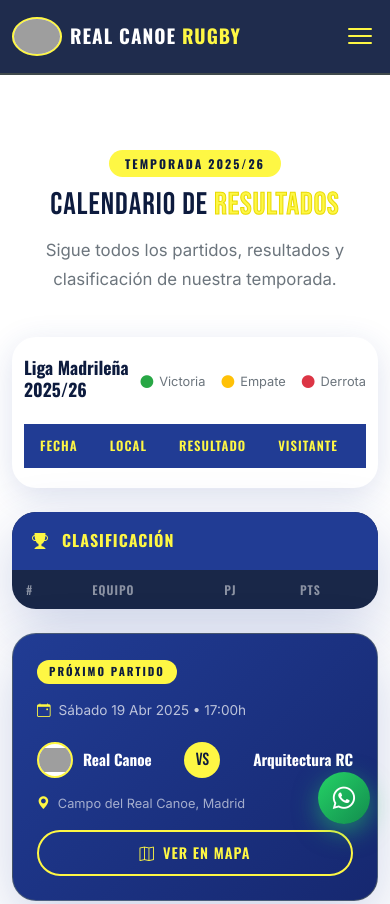
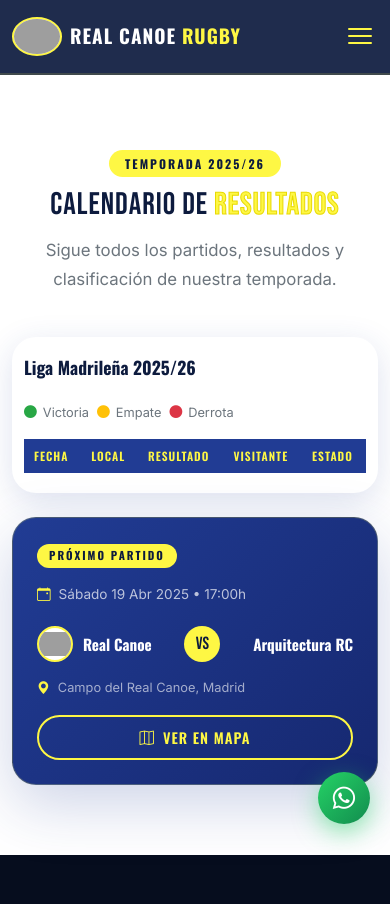
Before and after one commit to Mariomin23/realcanoe, a website: page calendario.html in a window 390 px wide. Shown: the top 904 px of the page. Drawn offline with nearby package versions, Linux system fonts and the light colour scheme; no server answers; grey boxes are pictures that could not be loaded.

Commit message:
Please provide the code changes or file diffs you would like me to summarize.

```diff
--- a/calendario.html
+++ b/calendario.html
@@ -120,9 +120,9 @@
         <div class="row g-4 mt-2">
           <div class="col-lg-8">
             <div class="calendar-table-wrapper" data-aos="fade-right">
-              <div class="calendar-header d-flex justify-content-between align-items-center mb-3">
+              <div class="calendar-header d-flex flex-column flex-sm-row justify-content-between align-items-start align-items-sm-center gap-3 mb-3">
                 <h3 class="calendar-month">Liga Madrileña 2025/26</h3>
-                <div class="calendar-legend d-flex gap-3">
+                <div class="calendar-legend d-flex flex-wrap gap-2 gap-sm-3">
                   <span class="legend-item win"><i class="bi bi-circle-fill"></i> Victoria</span>
                   <span class="legend-item draw"><i class="bi bi-circle-fill"></i> Empate</span>
                   <span class="legend-item loss"><i class="bi bi-circle-fill"></i> Derrota</span>
@@ -148,28 +148,7 @@
             </div>
           </div>
           <div class="col-lg-4">
-            <div class="standings-card" data-aos="fade-left" data-aos-delay="150">
-              <div class="standings-header">
-                <i class="bi bi-trophy-fill me-2"></i> Clasificación
-              </div>
-              <div class="table-responsive">
-                <table class="table table-standings" aria-label="Tabla de clasificación">
-                  <thead>
-                    <tr>
-                      <th>#</th>
-                      <th>Equipo</th>
-                      <th>PJ</th>
-                      <th>Pts</th>
-                    </tr>
-                  </thead>
-                  <tbody id="standings-body">
-                    <!-- Populated by JS / MVC Controller -->
-                  </tbody>
-                </table>
-              </div>
-            </div>
-
-            <div class="next-match-card mt-4" data-aos="fade-left" data-aos-delay="250">
+            <div class="next-match-card" data-aos="fade-left" data-aos-delay="250">
               <div class="next-match-badge">PRÓXIMO PARTIDO</div>
               <div class="next-match-date">
                 <i class="bi bi-calendar-event me-2"></i>
--- a/css/styles.css
+++ b/css/styles.css
@@ -1751,6 +1751,19 @@ a {
     font-size: 0.5rem;
     letter-spacing: 0.3px;
   }
+
+  .table-calendar thead th {
+    padding: 8px 10px;
+    font-size: 0.72rem;
+  }
+  .table-calendar tbody td {
+    padding: 10px 8px;
+    font-size: 0.8rem;
+  }
+  .result-badge {
+    padding: 3px 8px;
+    font-size: 0.8rem;
+  }
 }
 
 /* ========================
```
